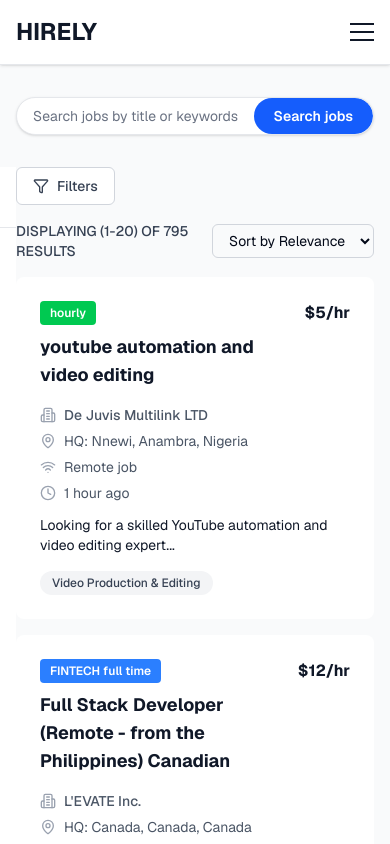
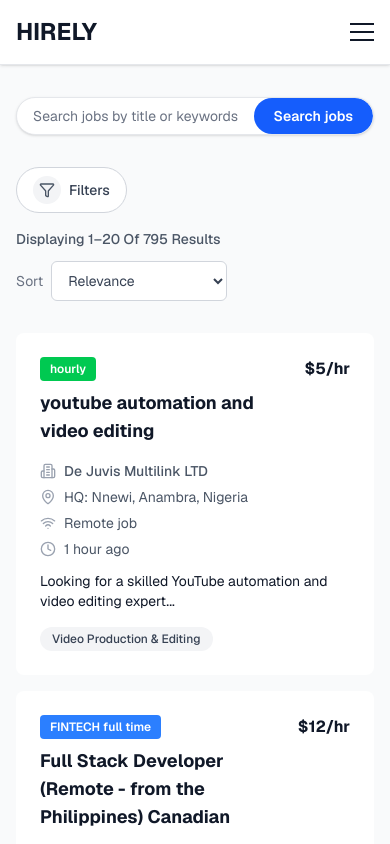
Before and after one commit to sohagzayan/dev-chef, a Next.js app: page /search/jobs in a window 390 px wide. Shown: the top 844 px of the page. Built offline with nearby package versions, Linux system fonts and the light colour scheme.

Commit message:
update side bar animation and responsive issuss

```diff
--- a/src/app/search/jobs/page.tsx
+++ b/src/app/search/jobs/page.tsx
@@ -4,6 +4,7 @@
 import Link from 'next/link';
 import { useRouter, useSearchParams } from 'next/navigation';
 import {
+    ArrowLeft,
     Building2,
     Calendar,
     Clock,
@@ -514,7 +515,7 @@
                     {/* Mobile Filter Sidebar */}
                     <aside
                         className={`absolute top-0 left-0 z-40 h-screen w-[60%] transform overflow-y-auto bg-white transition-transform duration-300 ease-in-out lg:hidden ${
-                            isMobileFilterOpen ? 'translate-x-0' : '-translate-x-full'
+                            isMobileFilterOpen ? 'translate-x-0' : '-translate-x-[120%]'
                         }`}
                     >
                         <div className="sticky top-0 z-10 flex items-center justify-between border-b border-gray-200 bg-white px-6 py-4">
@@ -1045,11 +1046,30 @@
                     >
                         {/* Mobile Filter Button */}
                         <button
-                            onClick={() => setIsMobileFilterOpen(true)}
-                            className="mb-4 flex items-center gap-2 rounded-md border border-gray-300 bg-white px-4 py-2 text-sm font-medium text-gray-700 transition-colors hover:bg-gray-50 lg:hidden"
-                        >
+                            onClick={() => setIsMobileFilterOpen((prev) => !prev)}
+                            aria-pressed={isMobileFilterOpen}
+                            className={`mb-4 flex items-center gap-2 rounded-full px-4 py-2 text-sm font-medium transition-all duration-300 focus:outline-none focus-visible:ring-2 focus-visible:ring-blue-500 focus-visible:ring-offset-2 lg:hidden ${
+                                isMobileFilterOpen
+                                    ? 'bg-blue-600 text-white shadow-md'
+                                    : 'border border-gray-300 bg-white text-gray-700 hover:bg-gray-50'
+                            }`}
+                        >
+                            <span
+                                className={`flex h-7 w-7 items-center justify-center rounded-full transition-colors duration-300 ${
+                                    isMobileFilterOpen
+                                        ? 'bg-white/20 text-white'
+                                        : 'bg-gray-100 text-gray-600'
+                                }`}
+                            >
+                                {isMobileFilterOpen ? (
+                                    <ArrowLeft className="h-4 w-4" />
+                                ) : (
                                     <Filter className="h-4 w-4" />
-                            Filters
+                                )}
+                            </span>
+                            <span className="transition-colors duration-300">
+                                {isMobileFilterOpen ? 'Close filters' : 'Filters'}
+                            </span>
                         </button>
 
                         {/* Grid Container for Desktop */}
@@ -1603,21 +1623,25 @@
 
                             {/* Main Content - Job Listings */}
                             <main className="lg:col-span-6">
-                                <div className="mb-4 flex items-center justify-between lg:mb-0">
-                                    <p className="text-sm font-medium text-gray-700">
-                                        DISPLAYING ({startRange}-{endRange}) OF {totalResults}{' '}
-                                        RESULTS
+                                <div className="mb-8 flex flex-col gap-3 sm:flex-row sm:items-center sm:justify-between">
+                                    <p className="text-sm font-medium text-gray-600 capitalize">
+                                        Displaying {startRange}–{endRange} of {totalResults} results
                                     </p>
+                                    <div className="flex items-center gap-2">
+                                        <span className="text-sm text-gray-500 capitalize">
+                                            Sort
+                                        </span>
                                         <select
                                             value={sortBy}
                                             onChange={(e) => setSortBy(e.target.value)}
-                                        className="rounded-md border border-gray-300 px-3 py-1.5 text-sm focus:border-blue-500 focus:ring-1 focus:ring-blue-500 focus:outline-none"
-                                    >
-                                        <option value="relevance">Sort by Relevance</option>
+                                            className="h-10 rounded-md border border-gray-300 bg-white px-3 pr-8 text-sm text-gray-700 transition-colors duration-200 focus:border-blue-500 focus:ring-1 focus:ring-blue-500 focus:outline-none"
+                                        >
+                                            <option value="relevance">Relevance</option>
                                             <option value="newest">Newest First</option>
                                             <option value="oldest">Oldest First</option>
                                             <option value="payrate">Highest Pay Rate</option>
                                         </select>
+                                    </div>
                                 </div>
 
                                 <div className="space-y-4">
```
Lines whose indentation alone changed are shown as unchanged.
